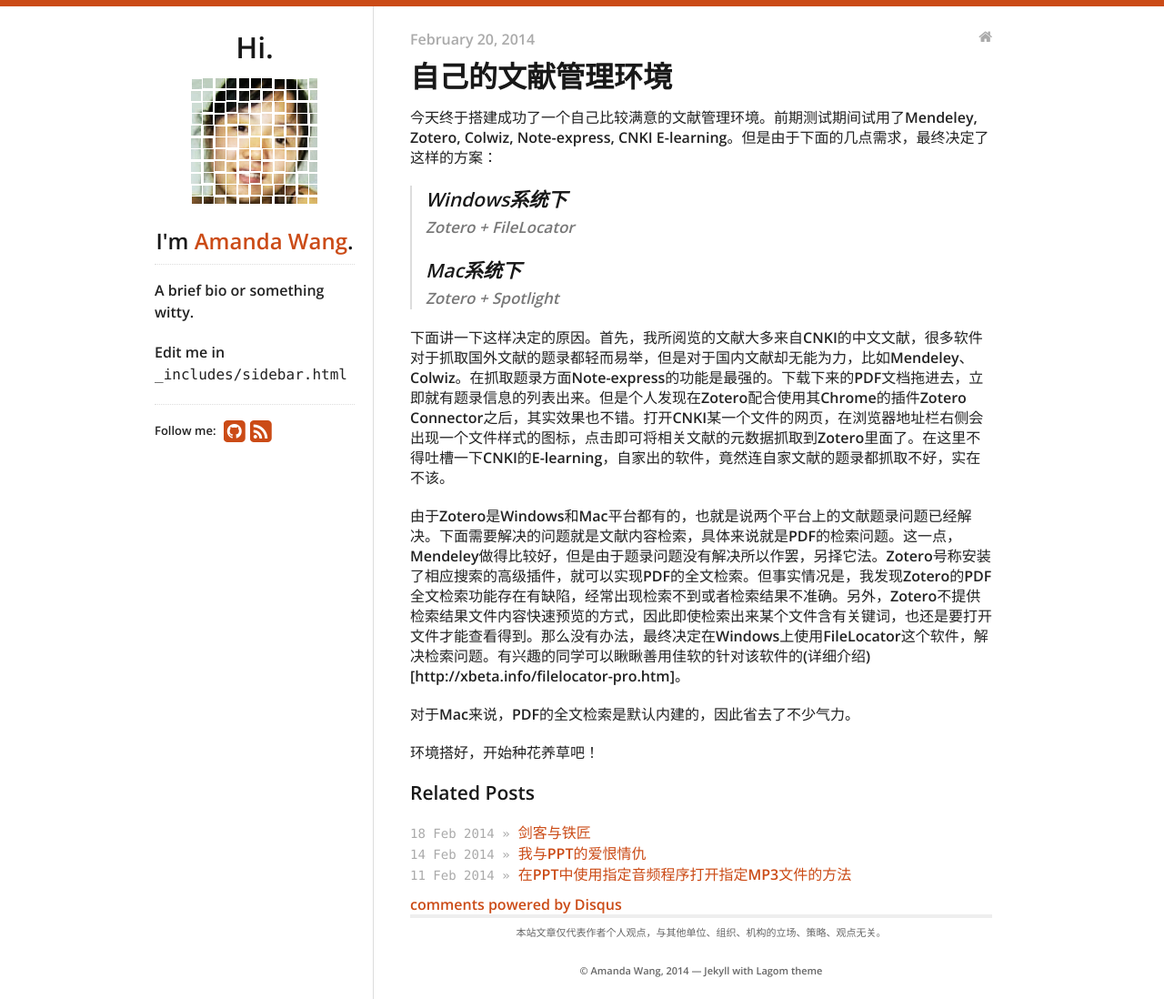
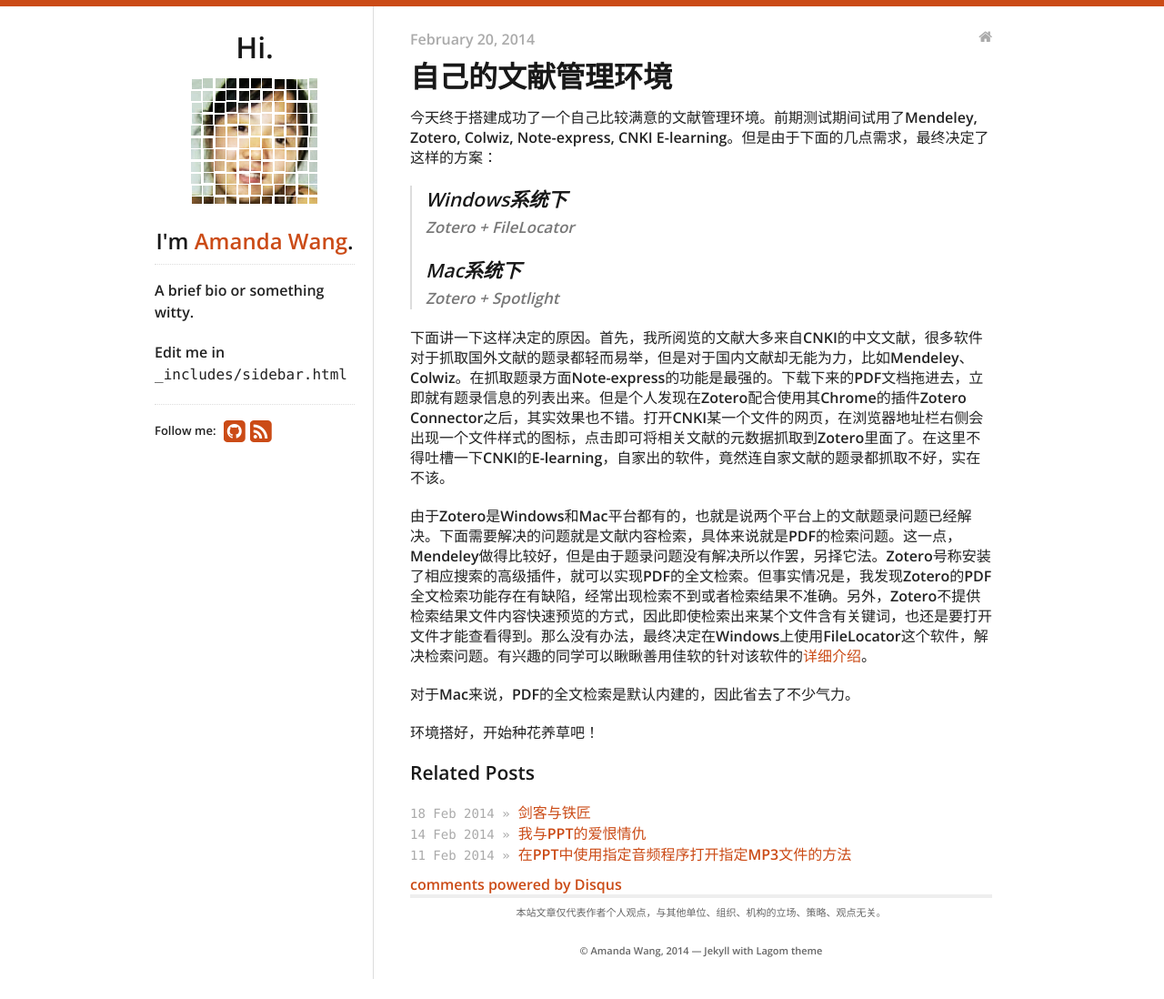
Before and after one commit to fantaghiro/fantaghiro.github.io, a Jekyll site: the page built from _posts/2014-02-20-Reference-Management.markdown, in a window 1280 px wide. Shown: the whole page at 91% size. Built offline with Jekyll 4.4.1, drawn with Linux system fonts in a browser that asks for light colours; nearby versions of some CDN libraries; comment, search, counter and statistics services are not loaded; after the commit the page ends 1076 px from its top, so only the background shows below that.

Commit message:
Update 2014-02-20-Reference-Management.markdown

```diff
--- a/_posts/2014-02-20-Reference-Management.markdown
+++ b/_posts/2014-02-20-Reference-Management.markdown
@@ -15,7 +15,7 @@ tags:
 
 下面讲一下这样决定的原因。首先，我所阅览的文献大多来自CNKI的中文文献，很多软件对于抓取国外文献的题录都轻而易举，但是对于国内文献却无能为力，比如Mendeley、Colwiz。在抓取题录方面Note-express的功能是最强的。下载下来的PDF文档拖进去，立即就有题录信息的列表出来。但是个人发现在Zotero配合使用其Chrome的插件Zotero Connector之后，其实效果也不错。打开CNKI某一个文件的网页，在浏览器地址栏右侧会出现一个文件样式的图标，点击即可将相关文献的元数据抓取到Zotero里面了。在这里不得吐槽一下CNKI的E-learning，自家出的软件，竟然连自家文献的题录都抓取不好，实在不该。
 
-由于Zotero是Windows和Mac平台都有的，也就是说两个平台上的文献题录问题已经解决。下面需要解决的问题就是文献内容检索，具体来说就是PDF的检索问题。这一点，Mendeley做得比较好，但是由于题录问题没有解决所以作罢，另择它法。Zotero号称安装了相应搜索的高级插件，就可以实现PDF的全文检索。但事实情况是，我发现Zotero的PDF全文检索功能存在有缺陷，经常出现检索不到或者检索结果不准确。另外，Zotero不提供检索结果文件内容快速预览的方式，因此即使检索出来某个文件含有关键词，也还是要打开文件才能查看得到。那么没有办法，最终决定在Windows上使用FileLocator这个软件，解决检索问题。有兴趣的同学可以瞅瞅善用佳软的针对该软件的(详细介绍)[http://xbeta.info/filelocator-pro.htm]。
+由于Zotero是Windows和Mac平台都有的，也就是说两个平台上的文献题录问题已经解决。下面需要解决的问题就是文献内容检索，具体来说就是PDF的检索问题。这一点，Mendeley做得比较好，但是由于题录问题没有解决所以作罢，另择它法。Zotero号称安装了相应搜索的高级插件，就可以实现PDF的全文检索。但事实情况是，我发现Zotero的PDF全文检索功能存在有缺陷，经常出现检索不到或者检索结果不准确。另外，Zotero不提供检索结果文件内容快速预览的方式，因此即使检索出来某个文件含有关键词，也还是要打开文件才能查看得到。那么没有办法，最终决定在Windows上使用FileLocator这个软件，解决检索问题。有兴趣的同学可以瞅瞅善用佳软的针对该软件的[详细介绍](http://xbeta.info/filelocator-pro.htm)。
 
 对于Mac来说，PDF的全文检索是默认内建的，因此省去了不少气力。
 
```
